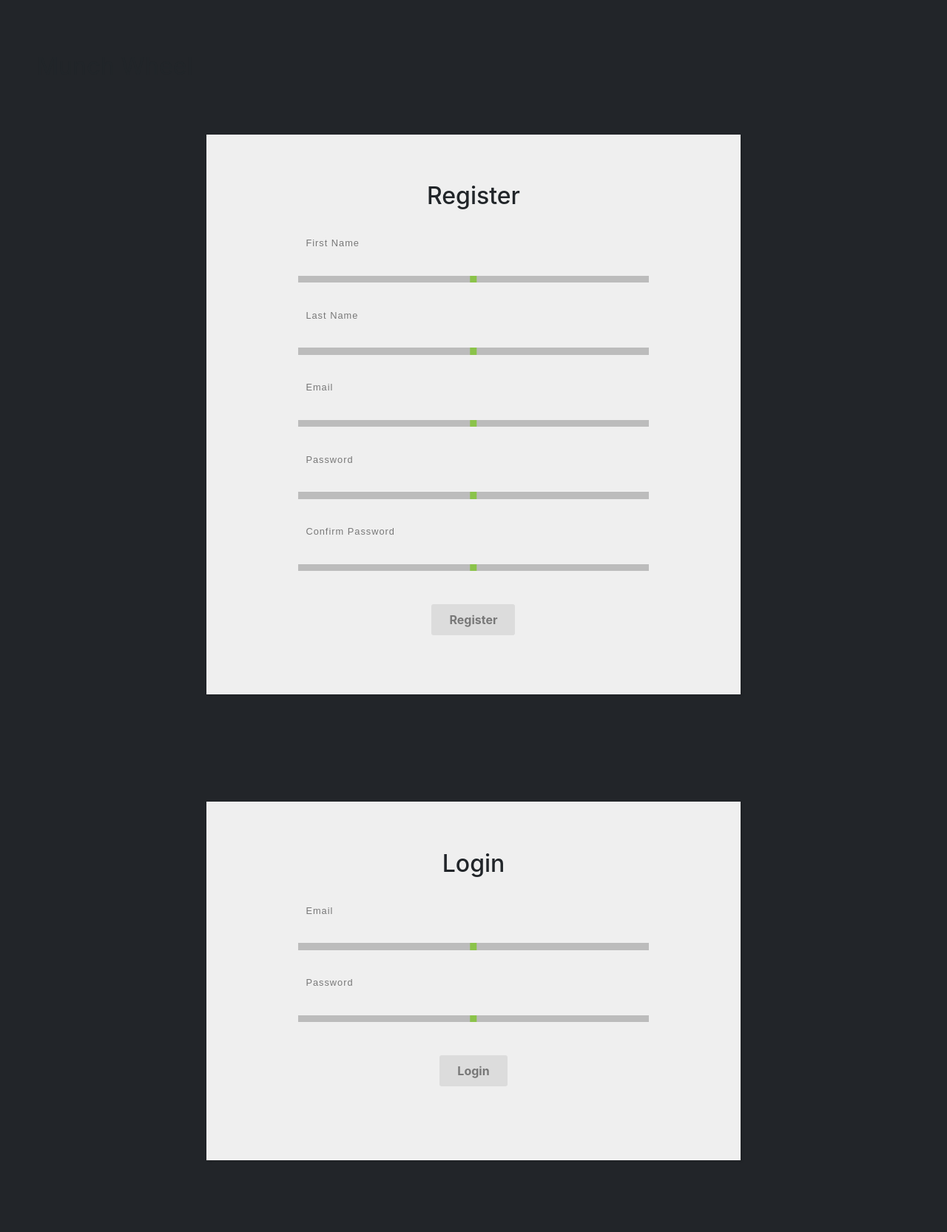
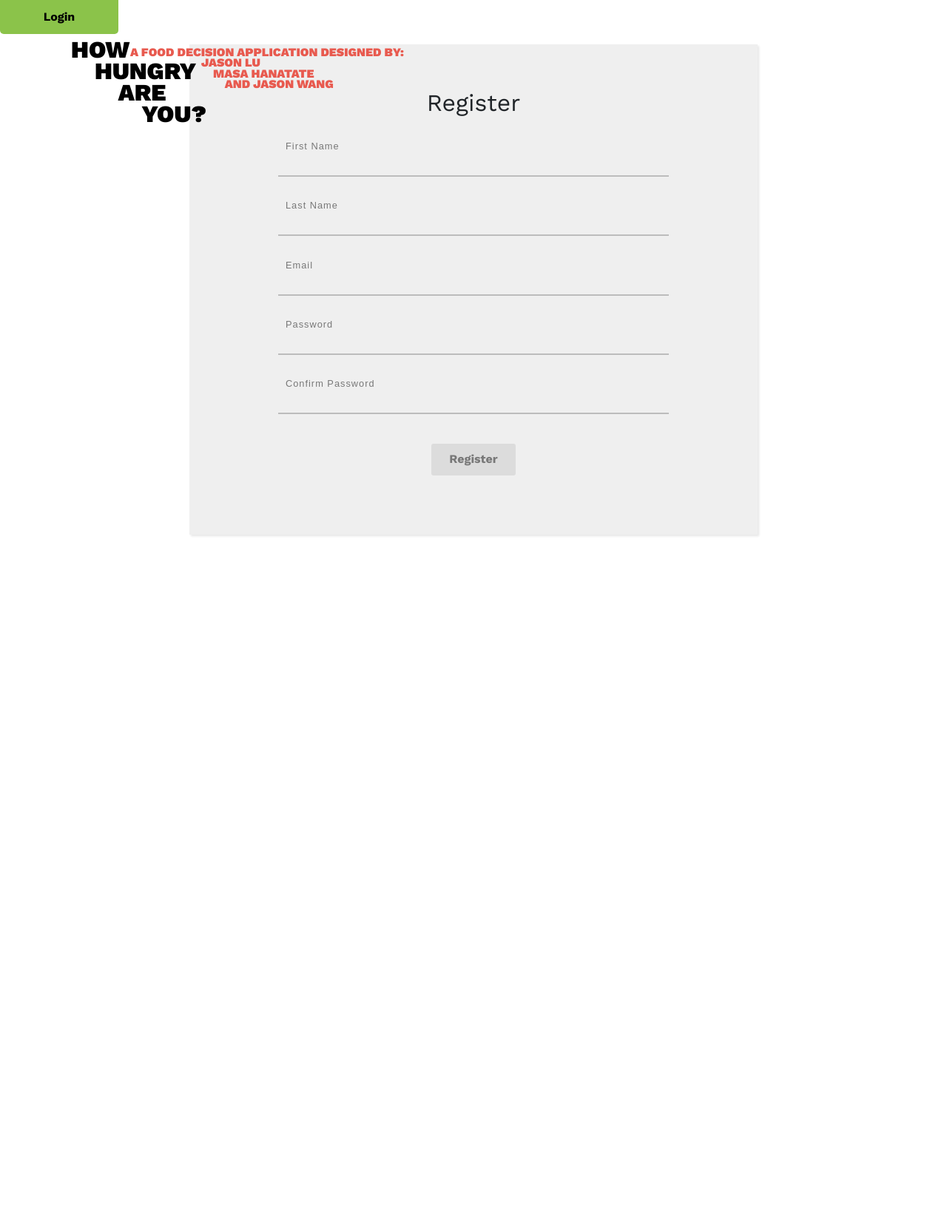
Before and after one commit to mhanatate/python_group_project, a Django app: template group_project/apps/project_app/templates/project_app/index.html in a window 1280 px wide. Shown: the whole page at 74% size. After the commit the page ends 725 px from the top, so only its background shows below. Run offline with Django 3.2, Linux system fonts and the light colour scheme; the template is opened without the code that fills it, so the values that code supplies are empty; some libraries are stand-ins or nearby versions.

Commit message:
index page update

```diff
--- a/group_project/apps/project_app/static/project_app/css/index.css
+++ b/group_project/apps/project_app/static/project_app/css/index.css
@@ -1,89 +1,42 @@
+@import url("https://fonts.googleapis.com/css?family=Work+Sans:400,700,900");
+
 body {
-  background: rgb(34, 37, 41);
+  font-family: "Work Sans", sans-serif;
+  user-select: none;
+  background-color: white;
 }
 
-* {
-  padding: 1%;
+h1 {
+  position: absolute;
+  top: 1em;
+  left: 3em;
+  font-size: 2.4em;
+  margin: 0;
+  white-space: pre;
+  z-index: 999;
+  color: black;
+  font-weight: 800;
+  line-height: 0.9;
+  text-transform: uppercase;
+  transition: ease .3s;
 }
 
-body {
-  margin: 1%;
+h1:hover {
+  color: #F79E02;
 }
 
-.top_bar {
+h6 {
   position: absolute;
-  top: 0;
-  left: 0;
-  right: 0;
-  width: 100%;
-  height: auto;
-  border-bottom: 1px solid black;
-  display: block;
-  background-color: white;
-  text-align: center;
-  border-radius: 10px;
-  padding: 0;
-}
-
-.top_bar h1 {
-  color: black;
-  display: inline-block;
-  width: auto;
-  text-decoration: none;
-}
-
-.top_bar h3 {
-  display: inline-block;
-  margin: 0 0 0 50%;
-  width: auto;
-  font-size: 20px;
-}
-
-.top_bar form {
-  display: inline-block;
-  width: auto;
-}
-
-.top_bar button {
-  display: inline-block;
-  padding: 12px 24px;
-  background: rgb(220, 220, 220);
-  font-weight: bold;
-  color: rgb(120, 120, 120);
-  border: none;
-  outline: none;
-  border-radius: 3px;
-  cursor: pointer;
-  transition: ease .3s;
-  width: auto;
-}
-
-button:hover {
-  background: #8BC34A;
-  color: #ffffff;
-}
-
-
-.goback {
-  margin: 0 0 0 -3%;
-  display: inline-block;
-}
-
-.goback button {
-  width: auto;
-}
-
-button:hover {
-  background: #8BC34A;
-  color: #ffffff;
-}
-
-body {
-  background: rgb(34, 37, 41);
-}
-
-#result h1 {
-  margin: 0 0 2% 0;
+  top: 4em;
+  left: 11em;
+  font-size: 1.0em;
+  margin: 0;
+  white-space: pre;
+  z-index: 999;
+  color: #E85A4F;
+  font-weight: 800;
+  line-height: 0.9;
+  text-transform: uppercase;
 }
 
 #survey form {
@@ -179,3 +132,56 @@
   margin: 2% 0 0 0;
   display: block;
 }
+
+.btn {
+  font-weight: bold;
+  width: 20%;
+  background-color: #5bc1ff;
+  color: #000;
+  text-align: center;
+  padding: 10px;
+  cursor: pointer;
+  border-radius: 0 0 5px 5px;
+}
+
+.btn:hover {
+  background-color: #8BC34A;
+}
+
+.wrap {
+  position: absolute;
+  top: 0;
+  width: 100%;
+  height: 80%;
+  background: white;
+  padding: 20% 20px 40px 20px;
+  display: none;
+  border-bottom: 1px solid #5bc1ff;
+}
+
+.container2 {
+  position: absolute;
+  top: 0;
+  width: 800px;
+  overflow: hidden;
+}
+
+/* FORMS */
+.form {
+  border: none;
+  border-bottom: 3px solid #5bc1ff;
+  background: none;
+  padding: 5px 10px;
+  font-size: 16px;
+  margin: 0 10px;
+  color: #FFF;
+}
+
+.form:focus {
+  outline: none;
+}
+
+::-webkit-input-placeholder {
+  color: #FFF;
+  opacity: 0.5;
+}
--- a/group_project/apps/project_app/templates/project_app/index.html
+++ b/group_project/apps/project_app/templates/project_app/index.html
@@ -15,12 +15,33 @@
     <link rel="stylesheet" href="{% static 'project_app/css/index.css' %}">
     <!-- CSS RESET -->
     <link rel="stylesheet" href="{% static 'project_app/css/normalize.css' %}">
-
+    <!-- JAVASCRIPT -->
+    <script src="https://cdnjs.cloudflare.com/ajax/libs/jquery/3.1.0/jquery.min.js"></script>
+    <script>
+        $(document).ready(function() {
+            $('.btn').click(function() {
+                $('.wrap').slideToggle(400);
+            });
+        });
+    </script>
 </head>
 
 <body>
+    <div class="top">
+        <h1>How
+    Hungry
+        Are
+            You?
+            </h1>
+        <h6>A food decision application designed by:
+                        Jason Lu
+                            Masa Hanatate
+                                and Jason Wang
+        </h6>
+    </div>
+
+
     <div id="survey">
-        <h1>Munch Wheel</h1>
         <form action="/validate_register" method="POST">
             <h2>Register</h2>
             {% csrf_token %}
@@ -69,7 +90,34 @@
             {% endif %}
         </form>
     </div>
-    <div id="survey">
+
+    <div class="wrap">
+        <div class="container">
+                <form action="/validate_login" method="POST">
+                    {% csrf_token %}
+                    <label>
+                        <p class="label-txt">Email</p>
+                        <input type="email" class="input" name="login_email">
+                        <div class="line-box">
+                            <div class="line"></div>
+                        </div>
+                    </label>
+                    <label>
+                        <p class="label-txt">Password</p>
+                        <input type="password" class="input" name="login_password">
+                        <div class="line-box">
+                            <div class="line"></div>
+                        </div>
+                    </label>
+                    <button type="submit" class="create">Login</button>
+                    <p class="error">{{request.session.error}}</p>
+                </form>
+        </div>
+    </div>
+    <div class="container2">
+        <div class="btn">Login</div>
+    </div>
+    <!-- <div id="survey">
         <form action="/validate_login" method="POST">
             <h2>Login</h2>
             {% csrf_token %}
@@ -90,7 +138,8 @@
             <button type="submit" class="create">Login</button>
             <p class="error">{{request.session.error}}</p>
         </form>
-    </div>
+    </div> -->
 </body>
 
+
 </html>
--- a/group_project/apps/project_app/templates/project_app/wheel.html
+++ b/group_project/apps/project_app/templates/project_app/wheel.html
@@ -99,7 +99,7 @@
 
         setTimeout(function () {
         window.location.href = "/process_wheel";
-        }, 2000);
+        }, 1600);
 
     };
 
```
Also changed, not shown: group_project/db.sqlite3.
